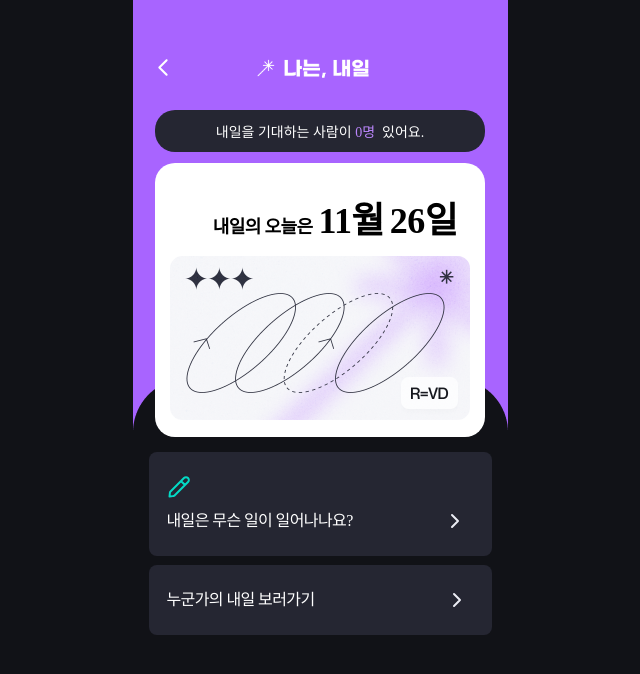
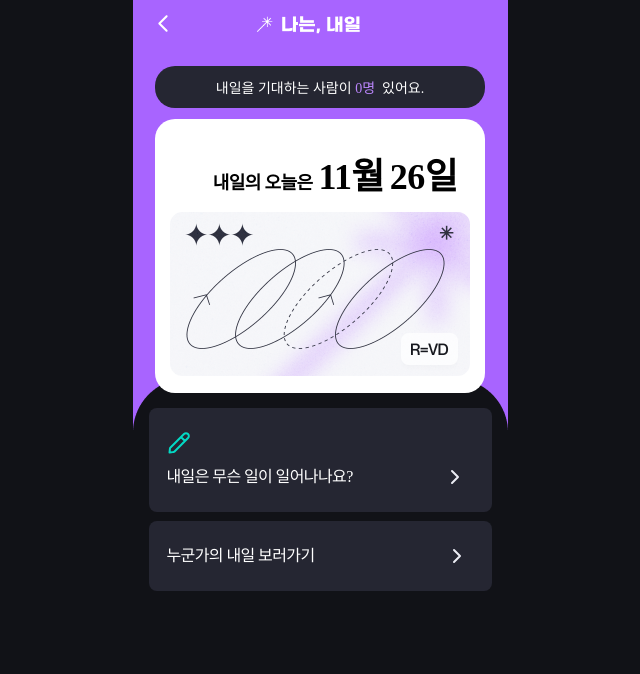
Before and after one commit to DO-SOPT-SOPKATHON-TEAM-2th/Client, a React (Vite) app: page /main in a window 1280 px wide. Shown: the top 674 px of the page, without its empty margins (320-960 px from the left). Built offline with nearby package versions, Linux system fonts and the light colour scheme; no server answers; a web font is replaced by a local one.

Commit message:
[refactor / Main] header padding 수정

```diff
--- a/src/components/Main/Header.jsx
+++ b/src/components/Main/Header.jsx
@@ -1,9 +1,9 @@
 /** Main page */
-import React from 'react';
-import styled from 'styled-components';
 import { NavigationLeftIc } from '@assets';
 import mainTitle from '@assets/images/mainTitle.png';
+import React from 'react';
 import { Link } from 'react-router-dom';
+import styled from 'styled-components';
 
 const Header = () => {
   return (
@@ -26,7 +26,7 @@ const St = {
     gap: 7.78rem;
     height: 4.9rem;
     background-color: transparent;
-    padding: 0 1.8rem;
+    padding: 1.2rem 1.8rem;
   `,
 
   TitleImg: styled.img`
--- a/src/pages/Main/Main.jsx
+++ b/src/pages/Main/Main.jsx
@@ -1,11 +1,11 @@
-import React, { useEffect, useState } from 'react';
-import styled from 'styled-components';
+import reqAPI from '@api/reqAPI';
 import { MainWriteIc, NavigationRightIc } from '@assets';
 import mainImg from '@assets/images/mainImg@2x.png';
 import Header from '@components/Main/Header';
 import useRouter from '@hooks/useRouter';
 import calculateDate from '@utils/CalculateDate';
-import reqAPI from '@api/reqAPI';
+import React, { useEffect, useState } from 'react';
+import styled from 'styled-components';
 
 /** Main page */
 const Main = () => {
@@ -37,7 +37,6 @@ const Main = () => {
 
   return (
     <St.MainWrapper>
-      <St.RemainContainer></St.RemainContainer>
       <Header />
       <St.CountWrapper>
         내일을 기대하는 사람이
@@ -82,9 +81,6 @@ const St = {
     background-color: ${({ theme }) => theme.colors.black};
   `,
 
-  RemainContainer: styled.div`
-    height: 4.4rem;
-  `,
   CountWrapper: styled.div`
     display: flex;
     justify-content: center;
```
